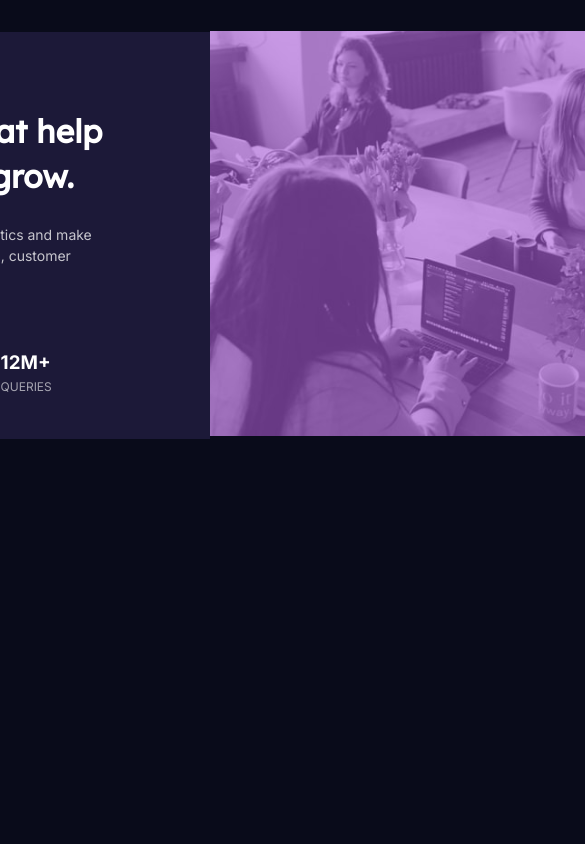
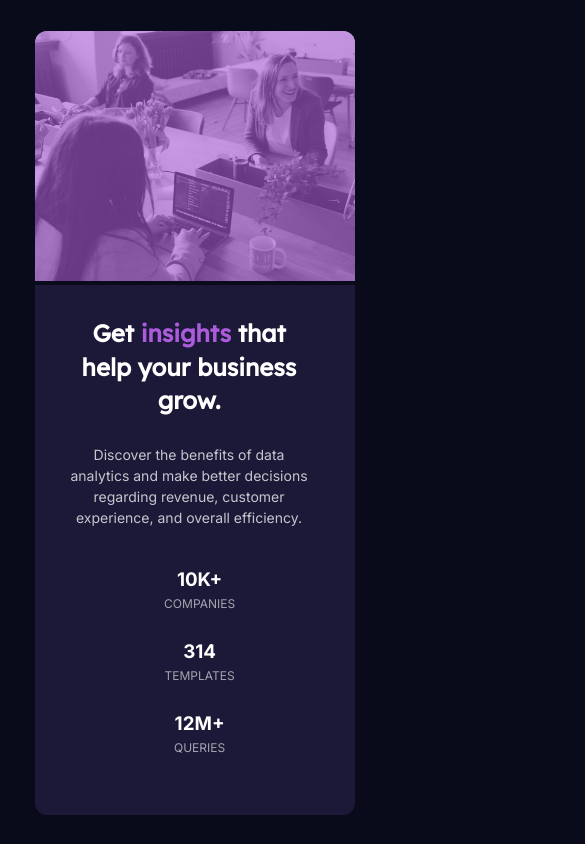
Before and after one commit to Brisa-Codes/stats-preview-card-component-main, a plain HTML site: page index.html in a window 390 px wide. Shown: the top 844 px of the page, 585 px wide, since content can reach past the window. Drawn offline with Linux system fonts and the light colour scheme.

Commit message:
Update: Mobile View

```diff
--- a/CSS/styles.css
+++ b/CSS/styles.css
@@ -29,8 +29,9 @@ body {
 
 .card__wrapper {
     background: var(--desaturated-blue);
-    padding: 2.8rem 3rem;
+    padding: 2.95rem 3rem;
     border-radius: 12px 0 0 12px;
+
 }
 
 
@@ -87,18 +88,103 @@ body {
 }
 
 .card__img img {
-    height: 405px;
+    height: 409px;
     border-radius: 0 12px 12px 0;
     position: relative;
 }
 
 .image__overlay {
     position: absolute;
-    width: 490px;
+    width: 496px;
     border-radius: 0 12px 12px 0;
-    height: 405px;
+    height: 410px;
     background: var(--soft-violet);
     z-index: 1;
     overflow: hidden;
     opacity: 0.6;
 }
+
+@media (max-width: 480px) {
+    .container {
+        display: flex;
+        justify-content: center;
+        align-items: center;
+        flex-direction: column-reverse;
+    }
+
+    .card__wrapper {
+        background: var(--desaturated-blue);
+        width: 320px;
+        padding: 2rem;
+        border-radius: 0 0 12px 12px;
+    }
+
+    .card__details {
+        padding: 0;
+    }
+
+    .card__details h2 {
+        color: var(--white);
+        width: 244px;
+        font-size: 24px;
+        text-align: center;
+        font-family: 'Lexend Deca', sans-serif;
+        font-weight: 600;
+        line-height: 1.4;
+    }
+
+    .card__details p {
+        color: var(--transparent-white);
+        line-height: 1.5;
+        width: 244px;
+        padding-bottom: 40px;
+        text-align: center;
+        font-size: 14px;
+    }
+
+    .card__stats {
+        width: 310px;
+        display: flex;
+        justify-content: center;
+        align-items: center;
+        flex-direction: column;
+    }
+
+    .card__stats .card__stats__child:nth-last-child(1) {
+        padding-right: 2.8rem;
+    }
+
+    .card__stats .card__stats__child h3 {
+        color: var(--white);
+        text-transform: uppercase;
+        font-weight: 600;
+        padding-bottom: 5px;
+        text-align: center;
+    }
+
+    .card__stats .card__stats__child p {
+        color: var(--slight-transparent-white);
+        text-transform: uppercase;
+        font-size: 12px;
+        text-align: center;
+        padding-bottom: 1.8rem;
+    }
+
+    .image__overlay {
+        position: absolute;
+        width: 320px;
+        border-radius: 12px 12px 0 0;
+        height: 250px;
+        background: var(--soft-violet);
+        z-index: 1;
+        overflow: hidden;
+        opacity: 0.6;
+    }
+
+    .card__img img {
+        height: 250px;
+        width: 320px;
+        border-radius: 12px 12px 0 0;
+        position: relative;
+    }
+}
```
